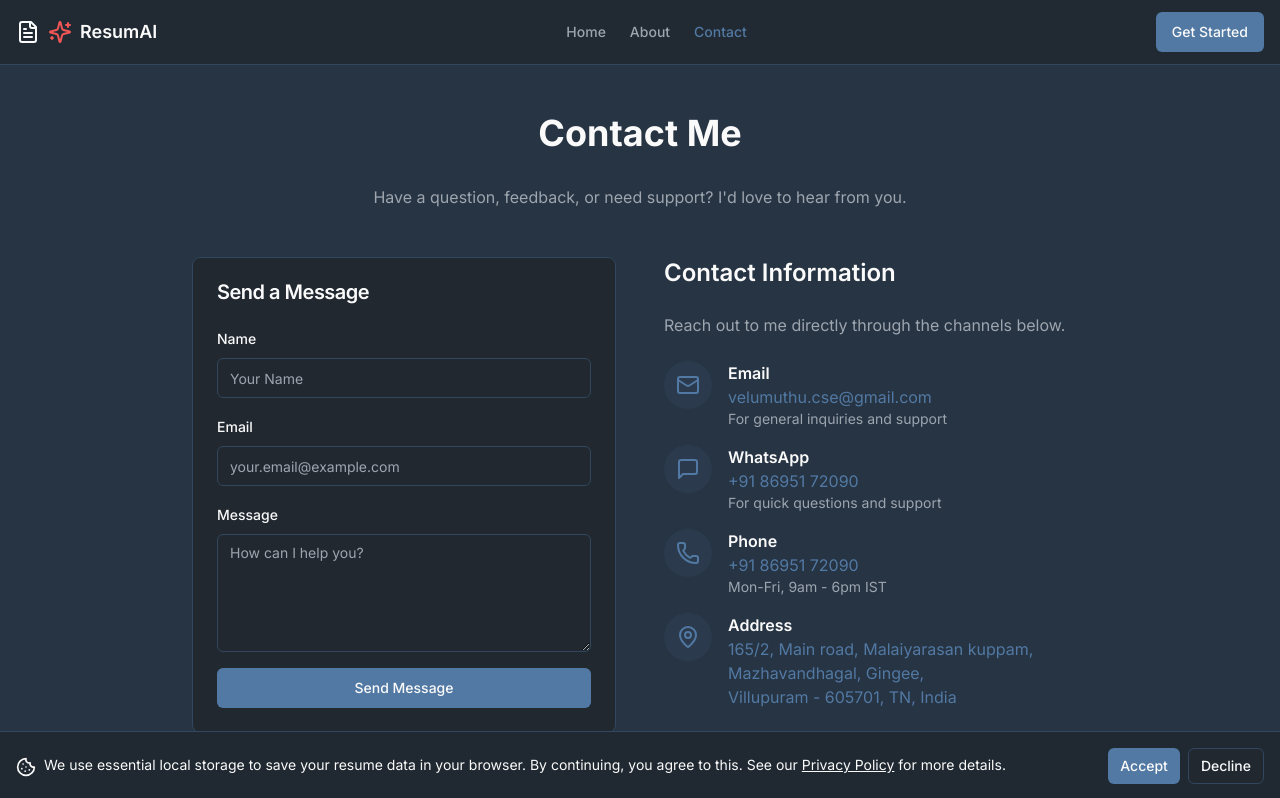
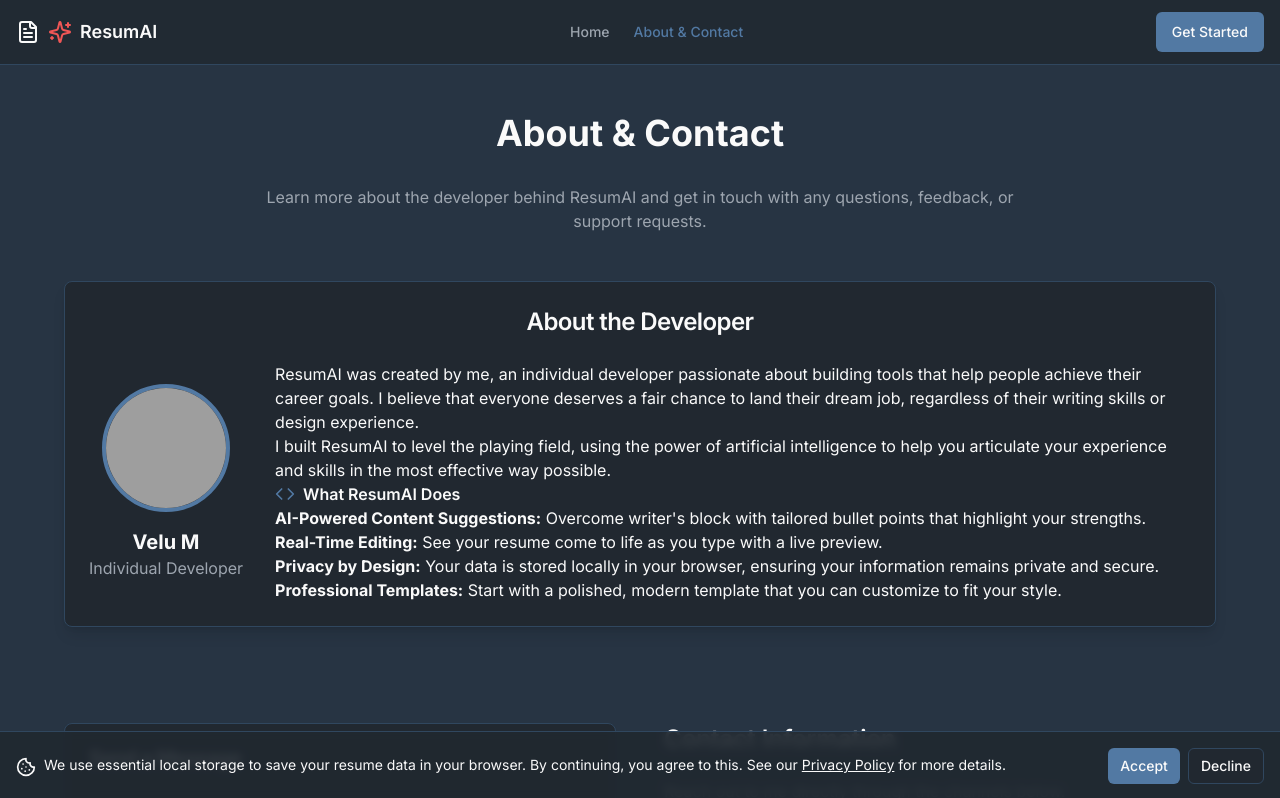
Before and after one commit to velumuthu/resumebuilder, a Next.js app: page /contact in a window 1280 px wide. Shown: the top 798 px of the page. Built offline with nearby package versions, Linux system fonts and the light colour scheme; grey boxes are pictures that could not be loaded.

Commit message:
Add about us and contact us in single page also elabrate massively conte

```diff
--- a/src/app/about/page.tsx
+++ /dev/null
@@ -1,34 +0,0 @@
-import SiteHeader from "@/components/site-header";
-
-export default function AboutPage() {
-  return (
-    <div className="min-h-screen bg-secondary/40">
-      <SiteHeader />
-      <main className="container mx-auto py-12 px-4">
-        <div className="prose prose-invert max-w-4xl mx-auto bg-background p-8 rounded-lg shadow-lg">
-            <h1>About ResumAI</h1>
-
-            <p>Welcome to ResumAI. My mission is to empower job seekers by providing an intelligent, easy-to-use tool that simplifies the resume-building process and produces professional, high-impact results.</p>
-
-            <h2>From the Developer</h2>
-            <p>ResumAI was created by me, <strong>Velu M</strong>, an individual developer passionate about building tools that help people achieve their career goals. I believe that everyone deserves a fair chance to land their dream job, regardless of their writing skills or design experience.</p>
-            <p>I built ResumAI to level the playing field, using the power of artificial intelligence to help you articulate your experience and skills in the most effective way possible.</p>
-
-            <h2>What ResumAI Does</h2>
-            <p>ResumAI combines state-of-the-art AI technology with intuitive design. The platform offers:</p>
-            <ul>
-                <li><strong>AI-Powered Content Suggestions:</strong> Overcome writer's block with tailored bullet points that highlight your strengths.</li>
-                <li><strong>Real-Time Editing:</strong> See your resume come to life as you type with a live preview.</li>
-                <li><strong>Privacy by Design:</strong> Your data is stored locally in your browser, ensuring your information remains private and secure.</li>
-                <li><strong>Professional Templates:</strong> Start with a polished, modern template that you can customize to fit your style.</li>
-            </ul>
-
-            <h2>My Commitment</h2>
-            <p>I am committed to continuous improvement, constantly updating the AI models and adding new features based on user feedback. My goal is to make ResumAI the most trusted and effective resume-building tool available.</p>
-
-            <p>Thank you for choosing ResumAI. I'm excited to be a part of your career journey.</p>
-        </div>
-      </main>
-    </div>
-  );
-}
--- a/src/app/contact/page.tsx
+++ b/src/app/contact/page.tsx
@@ -1,22 +1,53 @@
-import { Mail, Phone, MapPin, MessageSquare } from "lucide-react";
+import { Mail, Phone, MapPin, MessageSquare, Code } from "lucide-react";
 import { Card, CardContent, CardHeader, CardTitle } from "@/components/ui/card";
 import { Input } from "@/components/ui/input";
 import { Textarea } from "@/components/ui/textarea";
 import { Button } from "@/components/ui/button";
 import { Label } from "@/components/ui/label";
 import SiteHeader from "@/components/site-header";
+import { Avatar, AvatarFallback, AvatarImage } from "@/components/ui/avatar";
 
 export default function ContactPage() {
   return (
     <div className="min-h-screen bg-secondary/40">
       <SiteHeader />
       <main className="container mx-auto py-12 px-4">
-        <div className="max-w-4xl mx-auto">
-          <h1 className="text-3xl md:text-4xl font-bold text-center mb-8">Contact Me</h1>
-          <p className="text-center text-muted-foreground mb-12">
-            Have a question, feedback, or need support? I'd love to hear from you.
+        <div className="max-w-6xl mx-auto">
+          <h1 className="text-3xl md:text-4xl font-bold text-center mb-8">About & Contact</h1>
+          <p className="text-center text-muted-foreground mb-12 max-w-3xl mx-auto">
+            Learn more about the developer behind ResumAI and get in touch with any questions, feedback, or support requests.
           </p>
 
+          <section id="about" className="mb-24">
+             <Card className="bg-background shadow-lg">
+                <CardHeader className="text-center">
+                    <CardTitle className="text-2xl">About the Developer</CardTitle>
+                </CardHeader>
+                <CardContent className="flex flex-col md:flex-row items-center gap-8">
+                   <div className="flex-shrink-0 text-center">
+                     <Avatar className="w-32 h-32 mx-auto border-4 border-primary">
+                        <AvatarImage src="https://avatars.githubusercontent.com/u/12874249" alt="Velu M" />
+                        <AvatarFallback>VM</AvatarFallback>
+                    </Avatar>
+                    <h3 className="text-xl font-bold mt-4">Velu M</h3>
+                    <p className="text-muted-foreground">Individual Developer</p>
+                   </div>
+                    <div className="prose prose-invert max-w-none">
+                        <p>ResumAI was created by me, an individual developer passionate about building tools that help people achieve their career goals. I believe that everyone deserves a fair chance to land their dream job, regardless of their writing skills or design experience.</p>
+                        <p>I built ResumAI to level the playing field, using the power of artificial intelligence to help you articulate your experience and skills in the most effective way possible.</p>
+                         <h4 className="font-semibold flex items-center gap-2"><Code className="h-5 w-5 text-primary" /> What ResumAI Does</h4>
+                        <ul>
+                            <li><strong>AI-Powered Content Suggestions:</strong> Overcome writer's block with tailored bullet points that highlight your strengths.</li>
+                            <li><strong>Real-Time Editing:</strong> See your resume come to life as you type with a live preview.</li>
+                            <li><strong>Privacy by Design:</strong> Your data is stored locally in your browser, ensuring your information remains private and secure.</li>
+                            <li><strong>Professional Templates:</strong> Start with a polished, modern template that you can customize to fit your style.</li>
+                        </ul>
+                    </div>
+                </CardContent>
+             </Card>
+          </section>
+
+          <section id="contact">
             <div className="grid grid-cols-1 md:grid-cols-2 gap-12">
                 <div className="space-y-6">
                 <Card className="bg-background">
@@ -87,6 +118,7 @@ export default function ContactPage() {
                     </div>
                 </div>
             </div>
+          </section>
         </div>
       </main>
     </div>
--- a/src/app/page.tsx
+++ b/src/app/page.tsx
@@ -3,7 +3,7 @@ import SiteHeader from '@/components/site-header';
 import { Button } from '@/components/ui/button';
 import { Card, CardContent, CardHeader, CardTitle } from '@/components/ui/card';
 import VideoPlayer from '@/components/video-player';
-import { CircleCheckBig, FileText, Sparkles } from 'lucide-react';
+import { CircleCheckBig, FileText, Sparkles, CheckCircle } from 'lucide-react';
 import Link from 'next/link';
 
 export default function HomePage() {
@@ -36,7 +36,21 @@ export default function HomePage() {
           <AdSpace />
         </section>
 
-        <section className="mt-12 text-left">
+        <section className="mt-24 text-left">
+            <h2 className="text-3xl font-bold text-center mb-12">All The Tools You Need</h2>
+            <div className="max-w-4xl mx-auto bg-background p-8 rounded-lg shadow-lg">
+                <ul className="space-y-4">
+                    {features.map((feature, index) => (
+                        <li key={index} className="flex items-start gap-3">
+                            <CheckCircle className="h-6 w-6 text-green-500 mt-1 shrink-0" />
+                            <span className="text-lg text-muted-foreground">{feature}</span>
+                        </li>
+                    ))}
+                </ul>
+            </div>
+        </section>
+
+        <section className="mt-24 text-left">
           <h2 className="text-3xl font-bold text-center mb-12">Why Choose ResumAI?</h2>
           <div className="grid grid-cols-1 md:grid-cols-2 lg:grid-cols-3 gap-8">
             <Card className="bg-background">
@@ -95,8 +109,7 @@ export default function HomePage() {
       <footer className="w-full border-t bg-background p-4 print:hidden mt-16">
           <div className="container mx-auto text-center text-sm text-muted-foreground">
               <div className="flex justify-center gap-4 mb-2">
-                  <Link href="/about" className="underline hover:text-primary">About Us</Link>
-                  <Link href="/contact" className="underline hover:text-primary">Contact</Link>
+                  <Link href="/contact" className="underline hover:text-primary">About & Contact</Link>
                   <Link href="/privacy" className="underline hover:text-primary">Privacy Policy</Link>
               </div>
               <p>&copy; {new Date().getFullYear()} ResumAI. All Rights Reserved.</p>
--- a/src/components/site-header.tsx
+++ b/src/components/site-header.tsx
@@ -15,8 +15,7 @@ export default function SiteHeader() {
 
     const navLinks = [
         { href: '/', label: 'Home' },
-        { href: '/about', label: 'About' },
-        { href: '/contact', label: 'Contact' },
+        { href: '/contact', label: 'About & Contact' },
     ];
 
     return (
--- /dev/null
+++ b/src/components/ui/avatar.tsx
@@ -0,0 +1,50 @@
+"use client"
+
+import * as React from "react"
+import * as AvatarPrimitive from "@radix-ui/react-avatar"
+
+import { cn } from "@/lib/utils"
+
+const Avatar = React.forwardRef<
+  React.ElementRef<typeof AvatarPrimitive.Root>,
+  React.ComponentPropsWithoutRef<typeof AvatarPrimitive.Root>
+>(({ className, ...props }, ref) => (
+  <AvatarPrimitive.Root
+    ref={ref}
+    className={cn(
+      "relative flex h-10 w-10 shrink-0 overflow-hidden rounded-full",
+      className
+    )}
+    {...props}
+  />
+))
+Avatar.displayName = AvatarPrimitive.Root.displayName
+
+const AvatarImage = React.forwardRef<
+  React.ElementRef<typeof AvatarPrimitive.Image>,
+  React.ComponentPropsWithoutRef<typeof AvatarPrimitive.Image>
+>(({ className, ...props }, ref) => (
+  <AvatarPrimitive.Image
+    ref={ref}
+    className={cn("aspect-square h-full w-full", className)}
+    {...props}
+  />
+))
+AvatarImage.displayName = AvatarPrimitive.Image.displayName
+
+const AvatarFallback = React.forwardRef<
+  React.ElementRef<typeof AvatarPrimitive.Fallback>,
+  React.ComponentPropsWithoutRef<typeof AvatarPrimitive.Fallback>
+>(({ className, ...props }, ref) => (
+  <AvatarPrimitive.Fallback
+    ref={ref}
+    className={cn(
+      "flex h-full w-full items-center justify-center rounded-full bg-muted",
+      className
+    )}
+    {...props}
+  />
+))
+AvatarFallback.displayName = AvatarPrimitive.Fallback.displayName
+
+export { Avatar, AvatarImage, AvatarFallback }
```
Lines whose indentation alone changed are shown as unchanged.
